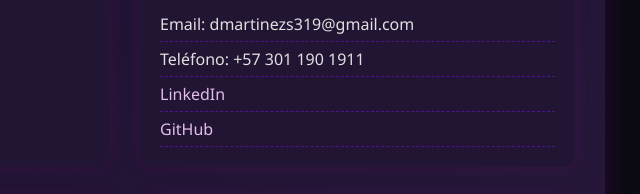
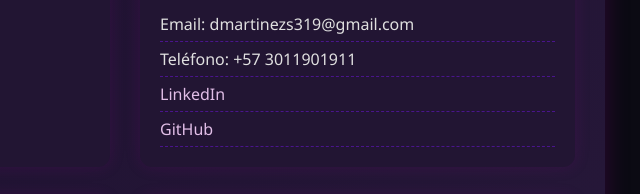
Before and after one commit to Anebrak/Tics_landingpage, a plain HTML site: page index.html in a window 1280 px wide. Shown: the part 414-608 px from the top of the page, 515-1155 px from the left. Drawn offline with Linux system fonts and the light colour scheme; files that its build step writes are made by us from their sources.

Commit message:
Se cambio la información del numero de telefóno

```diff
--- a/index.html
+++ b/index.html
@@ -18,7 +18,7 @@
       <h2>📞 Contacto</h2>
       <ul>
         <li>Email: dmartinezs319@gmail.com</li>
-        <li>Teléfono: +57 301 190 1911</li>
+        <li>Teléfono: +57 3011901911</li>
         <li><a href="#">LinkedIn</a></li>
         <li><a href="#">GitHub</a></li>
       </ul>
```
